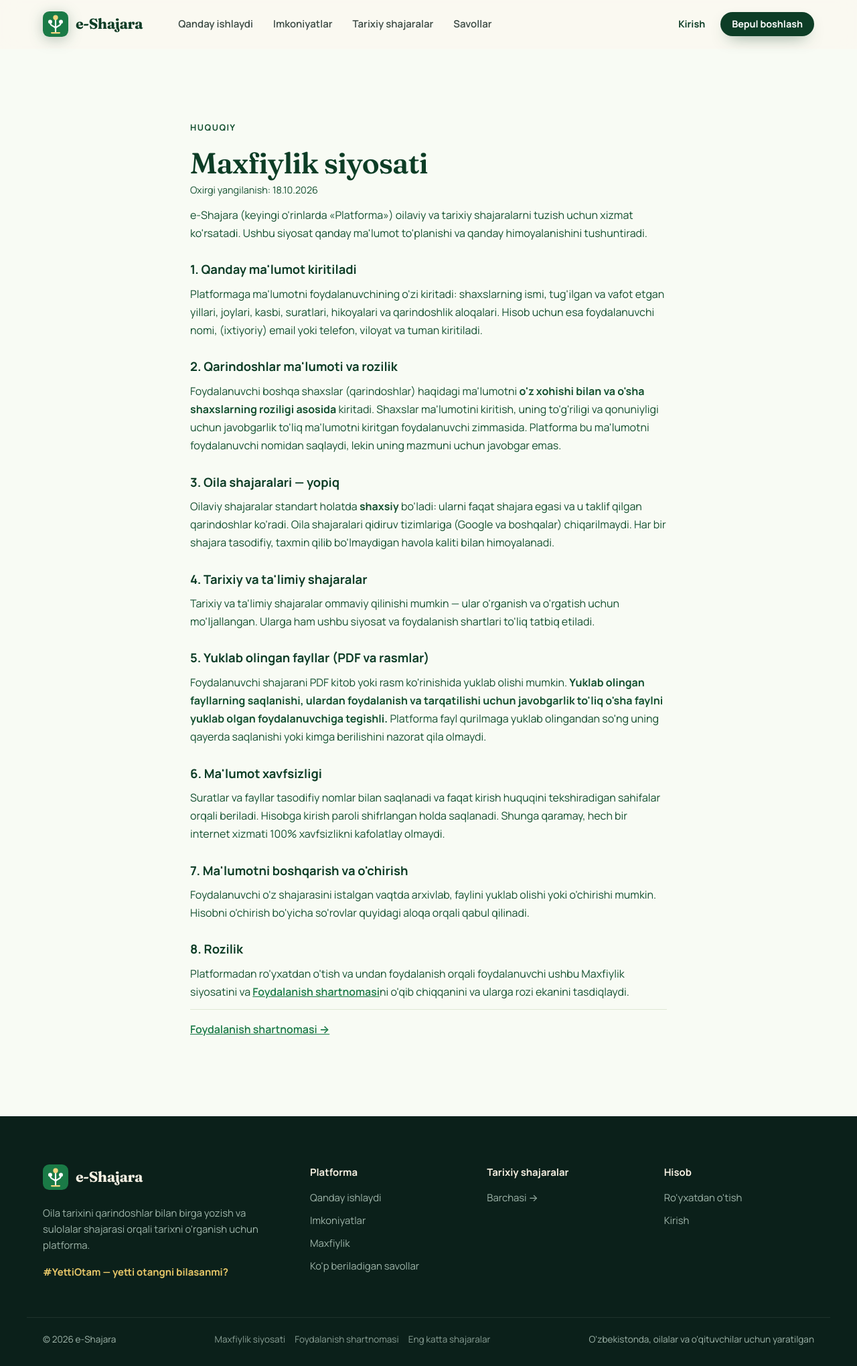
After one commit to IskandarDusbekov/shajara, a Django app: page /maxfiylik/ in a window 1280 px wide. The commit adds this page. Shown: the whole page at 67% size. Run offline with Django 5.2, Linux system fonts and the light colour scheme; data comes from the database, SQL or seed files in the repository; data that the repository does not hold is empty.

Commit message:
Huquqiy sahifalar, xavfsizlik, eng katta shajaralar va birga to'ldirish
- Xavfsizlik: parol kuchliligi (kamida 8 belgi, faqat raqam/oddiy parollar
  rad etiladi) ro'yxatdan o'tish va parol tiklashda; login brute-force himoyasi
  (bir IP+username uchun 5 noto'g'ri urinishdan keyin 15 daqiqa bloklash).
- Maxfiylik siyosati va foydalanish shartnomasi sahifalari: qarindosh
  ma'lumoti rozilik bilan kiritilishi, yuklab olingan fayllar uchun
  foydalanuvchi javobgarligi, platformaga qonuniy bosim bo'lmasligi;
  ro'yxatdan o'tish bu shartlarga rozilik hisoblanadi. Tarixiy shajaralarga
  ham amal qiladi. Footer va register'da havolalar.
- "Eng katta shajaralar" ommaviy sahifasi (oilaviy/tarixiy): faqat shajara
  nomi va oilalar soni; oilaviy shajaralarda shaxsiy ma'lumot chiqmaydi,
  sahifa qidiruv tizimlariga berilmaydi (noindex).
- Shajara "Haqida" sahifasida "birga to'ldiring" taklif banneri.

Co-Authored-By: Claude Opus 4.8 <noreply@anthropic.com>

```diff
--- a/shajara/public_views.py
+++ b/shajara/public_views.py
@@ -27,6 +27,55 @@ from .tree import compute_levels
 
 OPEN_CACHE_SECONDS = 600
 REGION_LABELS = dict(REGION_CHOICES)
+
+
+def legal_view(request, page):
+    """The privacy policy and the terms of use — plain pages anyone can read."""
+    template = {"maxfiylik": "shajara/site/privacy.html",
+                "shartnoma": "shajara/site/terms.html"}.get(page)
+    if not template:
+        raise Http404()
+    return render(request, template, {})
+
+
+def _tree_sizes(trees):
+    """How big each tree is — people, families (oila) and generations — worked
+    out from the links, biggest first."""
+    out = []
+    for t in trees:
+        try:
+            levels, people, families = compute_levels(t.root_person)
+        except Exception:
+            continue
+        out.append({"name": t.name, "people": len(people), "families": len(families),
+                    "generations": len(set(levels.values())),
+                    "url": reverse("open_tree", args=[t.slug]) if t.is_open_page else ""})
+    out.sort(key=lambda r: (r["families"], r["people"]), reverse=True)
+    return out
+
+
+def top_trees_view(request):
+    """A promotional leaderboard: the biggest trees by number of families.
+    Family trees show only their name and counts — never any personal data —
+    and the page is kept out of search engines."""
+    kind = request.GET.get("tur", "oilaviy")
+    if kind not in ("oilaviy", "talimiy"):
+        kind = "oilaviy"
+    cache_key = f"top_trees:{kind}"
+    rows = cache.get(cache_key)
+    if rows is None:
+        if kind == "talimiy":
+            qs = Tree.objects.filter(visibility="public", kind="talimiy")
+        else:
+            qs = Tree.objects.filter(kind="oilaviy")
+        rows = _tree_sizes(list(qs.select_related("root_person"))[:200])[:30]
+        cache.set(cache_key, rows, OPEN_CACHE_SECONDS)
+    totals = {
+        "family": Tree.objects.filter(kind="oilaviy").count(),
+        "learning": Tree.objects.filter(visibility="public", kind="talimiy").count(),
+    }
+    return render(request, "shajara/site/top_trees.html",
+                  {"rows": rows, "kind": kind, "totals": totals})
 
 
 # ---------------------------------------------------------------- helpers --
--- a/shajara/tests.py
+++ b/shajara/tests.py
@@ -370,7 +370,7 @@ class UnifiedTreeTests(MergeTests):
     def test_user_region_is_saved_from_registration(self):
         self.client.post(reverse("register"), {
             "first_name": "Ali", "username": "ali_uz", "region": "Andijon viloyati",
-            "password1": "parol123", "password2": "parol123",
+            "password1": "kuchli-parol9", "password2": "kuchli-parol9",
         })
         from .models import UserProfile
         self.assertEqual(UserProfile.objects.get(user__username="ali_uz").region, "Andijon viloyati")
@@ -1385,7 +1385,7 @@ class PresenceAndTourTests(TestCase):
     def test_guide_runs_for_new_accounts_until_finished(self):
         from .models import UserProfile
         self.client.post(reverse("register"), {
-            "first_name": "Yangi", "username": "yangi_user", "password1": "parol123", "password2": "parol123",
+            "first_name": "Yangi", "username": "yangi_user", "password1": "kuchli-parol9", "password2": "kuchli-parol9",
         })
         user = User.objects.get(username="yangi_user")
         self.client.force_login(user)
--- a/shajara/urls.py
+++ b/shajara/urls.py
@@ -21,6 +21,9 @@ urlpatterns = [
     path("shajaralarim/", views.my_trees_view, name="my_trees"),
     path("royxatdan-otish/", views.register_view, name="register"),
     path("royxatdan-otish/username/", views.username_suggest_view, name="username_suggest"),
+    path("maxfiylik/", public_views.legal_view, {"page": "maxfiylik"}, name="privacy"),
+    path("shartnoma/", public_views.legal_view, {"page": "shartnoma"}, name="terms"),
+    path("eng-katta-shajaralar/", public_views.top_trees_view, name="top_trees"),
     path("kirish/", views.ShajaraLoginView.as_view(), name="login"),
     path("chiqish/", views.logout_view, name="logout"),
     path("profil/", views.profile_view, name="profile"),
--- a/static/css/site.css
+++ b/static/css/site.css
@@ -475,3 +475,32 @@ body.site { margin: 0; background: var(--paper); color: var(--text); font-family
   .footer-grid { grid-template-columns: repeat(2, minmax(0, 1fr)); }
   .faq details p { padding-right: 0; }
 }
+
+/* ---- legal pages (privacy / terms) ---- */
+.legal { max-width: 760px; margin: 0 auto; }
+.legal h1.h2 { margin: 6px 0 4px; }
+.legal-updated { color: var(--muted); font-size: 0.9rem; margin: 0 0 22px; }
+.legal h2 { font-size: 1.15rem; margin: 26px 0 8px; color: var(--ink); }
+.legal p { line-height: 1.7; margin: 0 0 12px; color: var(--ink-2, #33423b); }
+.legal a { color: var(--brand, #1a7a46); font-weight: 600; }
+.legal-foot { margin-top: 28px; padding-top: 16px; border-top: 1px solid var(--line, #e3ece6); }
+
+/* ---- biggest-trees leaderboard ---- */
+.top-list { max-width: 640px; margin: 0 auto; padding: 0; list-style: none; display: flex; flex-direction: column; gap: 8px; }
+.top-row { display: flex; align-items: center; gap: 14px; padding: 12px 16px; border: 1px solid var(--line, #e3ece6);
+  border-radius: 14px; background: var(--card, #fff); }
+.top-rank { flex-shrink: 0; width: 30px; height: 30px; border-radius: 50%; display: flex; align-items: center;
+  justify-content: center; font-weight: 800; font-size: 0.95rem; background: #e4f5ea; color: #1a7a46; }
+.top-row:nth-child(1) .top-rank { background: #f6e6b8; color: #8a6a1f; }
+.top-row:nth-child(2) .top-rank { background: #e9edf0; color: #5a6b76; }
+.top-row:nth-child(3) .top-rank { background: #f3e0cf; color: #8a5a30; }
+.top-main { flex: 1 1 auto; min-width: 0; display: flex; flex-direction: column; }
+.top-name { font-weight: 700; color: var(--ink); text-decoration: none; }
+a.top-name:hover { color: var(--brand, #1a7a46); }
+.top-sub { font-size: 0.85rem; color: var(--muted); }
+.top-count { flex-shrink: 0; font-size: 0.95rem; color: var(--ink-2, #33423b); }
+.top-count b { font-size: 1.15rem; color: #1a7a46; }
+
+.footer-legal { display: inline-flex; flex-wrap: wrap; gap: 14px; }
+.footer-legal a { color: inherit; opacity: 0.85; text-decoration: none; }
+.footer-legal a:hover { opacity: 1; text-decoration: underline; }
--- a/templates/shajara/site/_base.html
+++ b/templates/shajara/site/_base.html
@@ -112,6 +112,11 @@
   </div>
   <div class="wrap footer-bottom">
     <span>© {% now "Y" %} e-Shajara</span>
+    <span class="footer-legal">
+      <a href="{% url 'privacy' %}">Maxfiylik siyosati</a>
+      <a href="{% url 'terms' %}">Foydalanish shartnomasi</a>
+      <a href="{% url 'top_trees' %}">Eng katta shajaralar</a>
+    </span>
     <span>O'zbekistonda, oilalar va o'qituvchilar uchun yaratilgan</span>
   </div>
 </footer>
--- /dev/null
+++ b/templates/shajara/site/privacy.html
@@ -0,0 +1,56 @@
+{% extends "shajara/site/_base.html" %}
+{% block title %}Maxfiylik siyosati — e-Shajara{% endblock %}
+{% block robots %}index, follow{% endblock %}
+{% block main %}
+<section class="section">
+  <div class="wrap legal">
+    <p class="eyebrow">Huquqiy</p>
+    <h1 class="h2">Maxfiylik siyosati</h1>
+    <p class="legal-updated">Oxirgi yangilanish: {% now "d.m.Y" %}</p>
+
+    <p>e-Shajara (keyingi o'rinlarda «Platforma») oilaviy va tarixiy shajaralarni tuzish uchun xizmat ko'rsatadi.
+      Ushbu siyosat qanday ma'lumot to'planishi va qanday himoyalanishini tushuntiradi.</p>
+
+    <h2>1. Qanday ma'lumot kiritiladi</h2>
+    <p>Platformaga ma'lumotni foydalanuvchining o'zi kiritadi: shaxslarning ismi, tug'ilgan va vafot etgan yillari,
+      joylari, kasbi, suratlari, hikoyalari va qarindoshlik aloqalari. Hisob uchun esa foydalanuvchi nomi,
+      (ixtiyoriy) email yoki telefon, viloyat va tuman kiritiladi.</p>
+
+    <h2>2. Qarindoshlar ma'lumoti va rozilik</h2>
+    <p>Foydalanuvchi boshqa shaxslar (qarindoshlar) haqidagi ma'lumotni <b>o'z xohishi bilan va o'sha shaxslarning
+      roziligi asosida</b> kiritadi. Shaxslar ma'lumotini kiritish, uning to'g'riligi va qonuniyligi uchun javobgarlik
+      to'liq ma'lumotni kiritgan foydalanuvchi zimmasida. Platforma bu ma'lumotni foydalanuvchi nomidan saqlaydi,
+      lekin uning mazmuni uchun javobgar emas.</p>
+
+    <h2>3. Oila shajaralari — yopiq</h2>
+    <p>Oilaviy shajaralar standart holatda <b>shaxsiy</b> bo'ladi: ularni faqat shajara egasi va u taklif qilgan
+      qarindoshlar ko'radi. Oila shajaralari qidiruv tizimlariga (Google va boshqalar) chiqarilmaydi. Har bir shajara
+      tasodifiy, taxmin qilib bo'lmaydigan havola kaliti bilan himoyalanadi.</p>
+
+    <h2>4. Tarixiy va ta'limiy shajaralar</h2>
+    <p>Tarixiy va ta'limiy shajaralar ommaviy qilinishi mumkin — ular o'rganish va o'rgatish uchun mo'ljallangan.
+      Ularga ham ushbu siyosat va foydalanish shartlari to'liq tatbiq etiladi.</p>
+
+    <h2>5. Yuklab olingan fayllar (PDF va rasmlar)</h2>
+    <p>Foydalanuvchi shajarani PDF kitob yoki rasm ko'rinishida yuklab olishi mumkin. <b>Yuklab olingan fayllarning
+      saqlanishi, ulardan foydalanish va tarqatilishi uchun javobgarlik to'liq o'sha faylni yuklab olgan
+      foydalanuvchiga tegishli.</b> Platforma fayl qurilmaga yuklab olingandan so'ng uning qayerda saqlanishi yoki
+      kimga berilishini nazorat qila olmaydi.</p>
+
+    <h2>6. Ma'lumot xavfsizligi</h2>
+    <p>Suratlar va fayllar tasodifiy nomlar bilan saqlanadi va faqat kirish huquqini tekshiradigan sahifalar orqali
+      beriladi. Hisobga kirish paroli shifrlangan holda saqlanadi. Shunga qaramay, hech bir internet xizmati 100%
+      xavfsizlikni kafolatlay olmaydi.</p>
+
+    <h2>7. Ma'lumotni boshqarish va o'chirish</h2>
+    <p>Foydalanuvchi o'z shajarasini istalgan vaqtda arxivlab, faylini yuklab olishi yoki o'chirishi mumkin.
+      Hisobni o'chirish bo'yicha so'rovlar quyidagi aloqa orqali qabul qilinadi.</p>
+
+    <h2>8. Rozilik</h2>
+    <p>Platformadan ro'yxatdan o'tish va undan foydalanish orqali foydalanuvchi ushbu Maxfiylik siyosatini va
+      <a href="{% url 'terms' %}">Foydalanish shartnomasi</a>ni o'qib chiqqanini va ularga rozi ekanini tasdiqlaydi.</p>
+
+    <p class="legal-foot"><a href="{% url 'terms' %}">Foydalanish shartnomasi →</a></p>
+  </div>
+</section>
+{% endblock %}
```
Also changed, not shown: shajara/forms.py (+25 -2 lines), shajara/views.py (+32 -0 lines), static/css/platform.css (+15 -0 lines), templates/shajara/register.html (+6 -2 lines), templates/shajara/site/terms.html (added, +51 -0 lines), templates/shajara/site/top_trees.html (added, +43 -0 lines), templates/shajara/tree_overview.html (+11 -0 lines).
